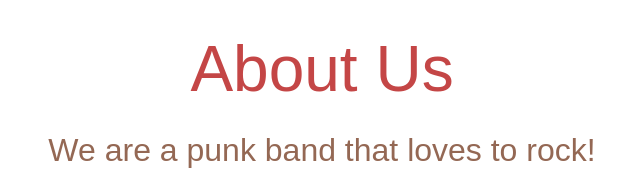
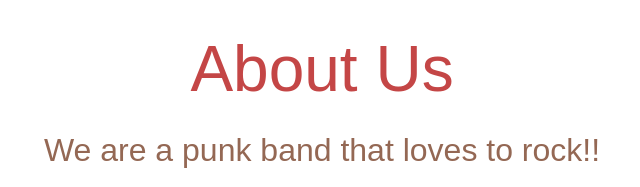
Before and after one commit to Blaat666/Barleycornbastards, a plain HTML site: page index.html in a window 1280 px wide. Shown: the part 860-1047 px from the top of the page, 318-958 px from the left. Drawn offline with nearby package versions, Linux system fonts and the light colour scheme; a web font is replaced by a local one.

Commit message:
Update index.html

```diff
--- a/index.html
+++ b/index.html
@@ -38,7 +38,7 @@
     <main>
         <section id="about">
             <h2>About Us</h2>
-            <p>We are a punk band that loves to rock!</p>
+            <p>We are a punk band that loves to rock!!</p>
         </section>
         <section id="shows">
             <h2>Upcoming Shows</h2>
```
